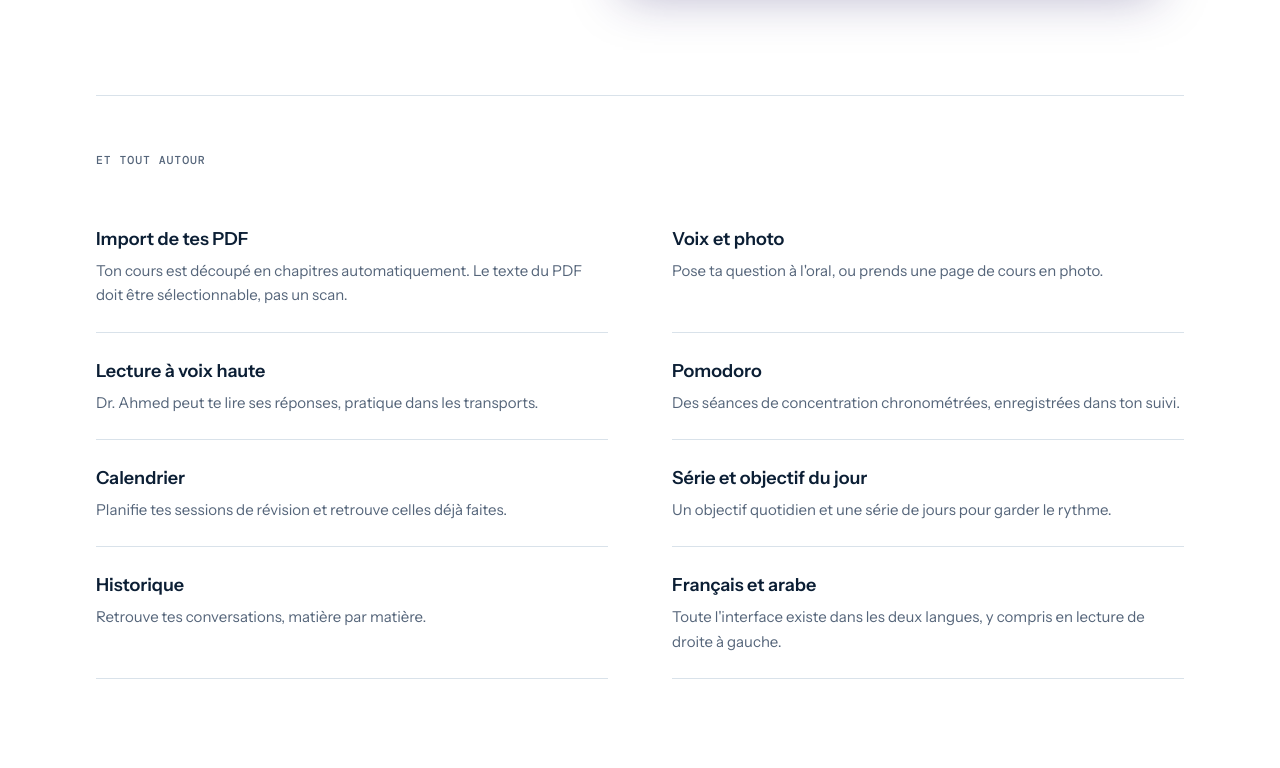
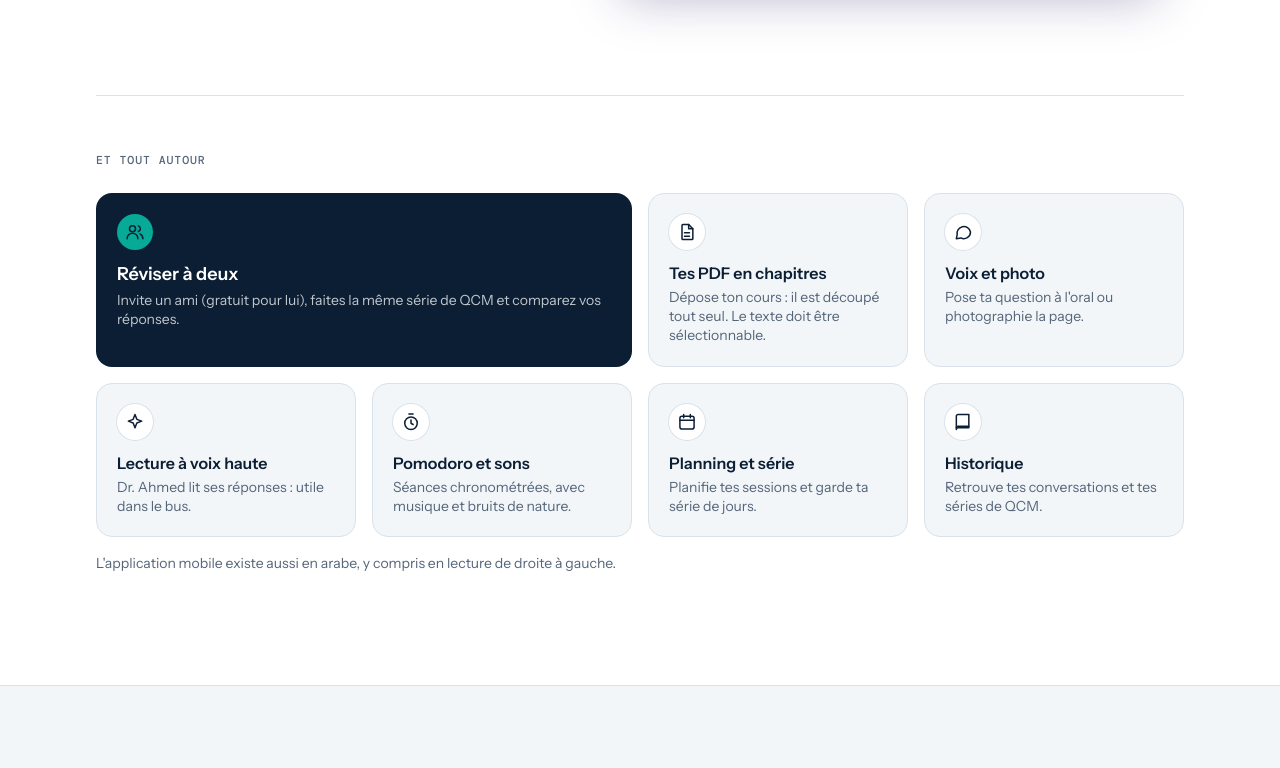
Before and after one commit to FALL-Ahmed/mednum, a Next.js app in the folder web/: page / in a window 1280 px wide. Shown: the part 1752-2520 px from the top of the page. Built offline with nearby package versions, Linux system fonts and the light colour scheme; no server answers; the database is empty.

Commit message:
Accueil : section « Et tout autour » en cartes courtes, avec Duo mis en avant

```diff
--- a/web/src/app/page.tsx
+++ b/web/src/app/page.tsx
@@ -1,5 +1,6 @@
 import Image from "next/image";
 import { AxonTabs } from "./axon-tabs";
+import { IconBook, IconCalendar, IconChat, IconFile, IconSpark, IconTimer, IconUsers } from "@/components/icons";
 import { Pricing } from "./pricing";
 import { HeroDemo } from "./hero-demo";
 import { getPublicOffers } from "@/lib/offers";
@@ -46,14 +47,13 @@ const DEV_SAMPLE_REVIEWS: Review[] = [
 ];
 
 const included = [
-  { t: "Import de tes PDF", d: "Ton cours est découpé en chapitres automatiquement. Le texte du PDF doit être sélectionnable, pas un scan." },
-  { t: "Voix et photo", d: "Pose ta question à l'oral, ou prends une page de cours en photo." },
-  { t: "Lecture à voix haute", d: "Dr. Ahmed peut te lire ses réponses, pratique dans les transports." },
-  { t: "Pomodoro", d: "Des séances de concentration chronométrées, enregistrées dans ton suivi." },
-  { t: "Calendrier", d: "Planifie tes sessions de révision et retrouve celles déjà faites." },
-  { t: "Série et objectif du jour", d: "Un objectif quotidien et une série de jours pour garder le rythme." },
-  { t: "Historique", d: "Retrouve tes conversations, matière par matière." },
-  { t: "Français et arabe", d: "Toute l'interface existe dans les deux langues, y compris en lecture de droite à gauche." },
+  { t: "Réviser à deux", d: "Invite un ami (gratuit pour lui), faites la même série de QCM et comparez vos réponses.", icon: IconUsers, wide: true },
+  { t: "Tes PDF en chapitres", d: "Dépose ton cours : il est découpé tout seul. Le texte doit être sélectionnable.", icon: IconFile },
+  { t: "Voix et photo", d: "Pose ta question à l'oral ou photographie la page.", icon: IconChat },
+  { t: "Lecture à voix haute", d: "Dr. Ahmed lit ses réponses : utile dans le bus.", icon: IconSpark },
+  { t: "Pomodoro et sons", d: "Séances chronométrées, avec musique et bruits de nature.", icon: IconTimer },
+  { t: "Planning et série", d: "Planifie tes sessions et garde ta série de jours.", icon: IconCalendar },
+  { t: "Historique", d: "Retrouve tes conversations et tes séries de QCM.", icon: IconBook },
 ];
 
 
@@ -261,16 +261,31 @@ export default async function Home() {
             <div className="mt-12">
               <AxonTabs />
             </div>
-            <div className="mt-24 border-t border-line pt-14">
+            <div className="mt-16 border-t border-line pt-10 sm:mt-24 sm:pt-14">
               <p className="label text-muted">Et tout autour</p>
-              <div className="mt-8 grid gap-x-16 md:grid-cols-2">
+              <div className="mt-6 grid grid-cols-2 gap-3 sm:gap-4 lg:grid-cols-4">
                 {included.map((i) => (
-                  <div key={i.t} className="border-b border-line py-6">
-                    <p className="text-lg font-semibold text-ink">{i.t}</p>
-                    <p className="mt-1.5 text-[15px] leading-relaxed text-muted">{i.d}</p>
+                  <div
+                    key={i.t}
+                    className={`rounded-2xl border p-4 sm:p-5 ${
+                      i.wide ? "col-span-2 border-transparent bg-ink text-white" : "border-line bg-slide"
+                    }`}
+                  >
+                    <span
+                      className={`grid h-9 w-9 place-items-center rounded-full ${
+                        i.wide ? "bg-eosin text-ink" : "bg-white text-ink ring-1 ring-line"
+                      }`}
+                    >
+                      <i.icon />
+                    </span>
+                    <p className={`mt-3 font-semibold leading-snug ${i.wide ? "text-lg" : "text-[15px] sm:text-base"} ${i.wide ? "text-white" : "text-ink"}`}>
+                      {i.t}
+                    </p>
+                    <p className={`mt-1 text-sm leading-snug ${i.wide ? "text-white/75" : "text-muted"}`}>{i.d}</p>
                   </div>
                 ))}
               </div>
+              <p className="mt-4 text-sm text-muted">L&apos;application mobile existe aussi en arabe, y compris en lecture de droite à gauche.</p>
             </div>
           </div>
         </section>
```
